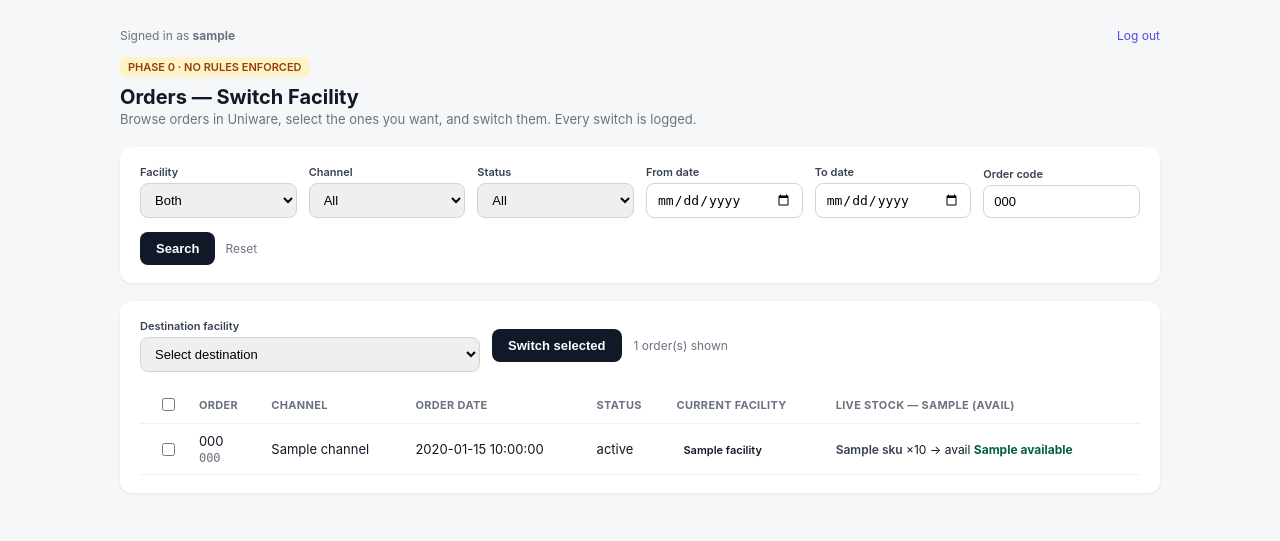
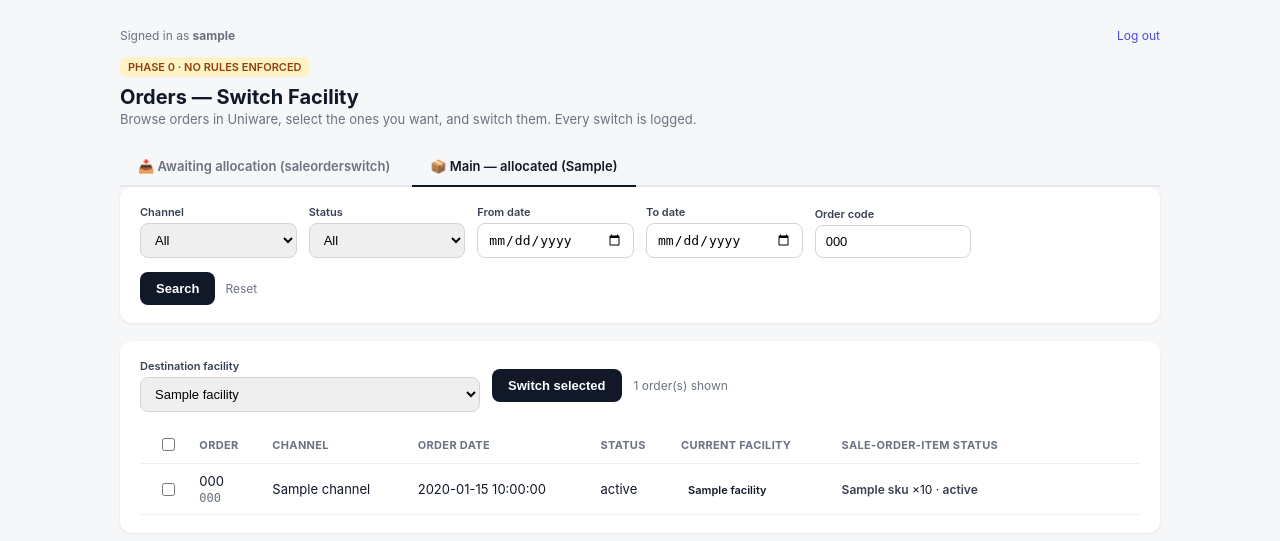
Before and after one commit to eswarmediboina-jpg/Inventory-Allocation-Gate, a Flask app: template templates/index.html in a window 1280 px wide. Shown: the top 541 px of the page. Run offline with Flask 3, Linux system fonts and the light colour scheme; the template is opened without the code that fills it: most values are stand-ins (such as "Sample title", 1, 10 or a date in 2020).

Commit message:
Two tabs: awaiting-allocation queue (live stock) vs main (item status)
Replace the facility dropdown with two tabs matching the two workflows:
- saleorderswitch = allocation queue -> live zoukst stock per SKU + shift to main
- zoukst (main) = allocated orders -> per-sale-order-item status
Destination pre-selects the opposite facility; live inventory only fetched
on the queue tab.

```diff
--- a/app.py
+++ b/app.py
@@ -199,24 +199,28 @@ def index():
     }
 
     all_codes = [f["code"] for f in FACILITIES]
-    which = [filters["facility"]] if filters["facility"] in all_codes else all_codes
+    # Each tab is ONE facility. Default to the awaiting-allocation queue.
+    active_facility = filters["facility"] if filters["facility"] in all_codes else "saleorderswitch"
+    filters["facility"] = active_facility
+    # Queue tab (dummy) = decide + shift, shows live stock. Main tab (zoukst)
+    # = allocated orders, shows per-item status.
+    is_queue = (active_facility != MAIN_FACILITY)
 
     orders = []
     search_error = None
     try:
-        for fac in which:
-            res = search_sale_orders(
-                token,
-                facility_code=fac,
-                channel=filters["channel"] or None,
-                status=filters["status"] or None,
-                from_date=_iso_start(filters["from_date"]),
-                to_date=_iso_end(filters["to_date"]),
-                display_order_code=filters["order_code"] or None,
-            )
-            for el in res["elements"]:
-                el["_facility"] = fac
-                orders.append(el)
+        res = search_sale_orders(
+            token,
+            facility_code=active_facility,
+            channel=filters["channel"] or None,
+            status=filters["status"] or None,
+            from_date=_iso_start(filters["from_date"]),
+            to_date=_iso_end(filters["to_date"]),
+            display_order_code=filters["order_code"] or None,
+        )
+        for el in res["elements"]:
+            el["_facility"] = active_facility
+            orders.append(el)
     except Exception as e:
         search_error = str(e)
 
@@ -238,23 +242,25 @@ def index():
         for o, items in zip(orders, per_order_items):
             o["_items"] = items
 
-        skus = sorted({it["sku"] for o in orders for it in o["_items"] if it.get("sku")})
-        inv = {}
-        if skus:
-            try:
-                inv = get_inventory_snapshot(token, skus, MAIN_FACILITY)
-            except Exception as e:
-                inv_error = str(e)
-        for o in orders:
-            for it in o["_items"]:
-                st = inv.get(it.get("sku"), {})
-                it["available"] = st.get("available")
-                it["blocked"] = st.get("blocked")
-                it["short"] = (
-                    it.get("available") is not None
-                    and it.get("qty") is not None
-                    and it["available"] < it["qty"]
-                )
+        # Live inventory only matters on the queue tab (the allocation decision).
+        if is_queue:
+            skus = sorted({it["sku"] for o in orders for it in o["_items"] if it.get("sku")})
+            inv = {}
+            if skus:
+                try:
+                    inv = get_inventory_snapshot(token, skus, MAIN_FACILITY)
+                except Exception as e:
+                    inv_error = str(e)
+            for o in orders:
+                for it in o["_items"]:
+                    st = inv.get(it.get("sku"), {})
+                    it["available"] = st.get("available")
+                    it["blocked"] = st.get("blocked")
+                    it["short"] = (
+                        it.get("available") is not None
+                        and it.get("qty") is not None
+                        and it["available"] < it["qty"]
+                    )
 
     return render_template(
         "index.html",
@@ -265,6 +271,8 @@ def index():
         search_error=search_error,
         inv_error=inv_error,
         main_facility=MAIN_FACILITY,
+        tab=active_facility,
+        is_queue=is_queue,
         filters=filters,
     )
 
--- a/templates/index.html
+++ b/templates/index.html
@@ -39,6 +39,11 @@
   .stk.short, .stk.short .av { color:#991b1b; }
   .muted { color:#9ca3af; }
   th.stockcol, td.stockcol { min-width:230px; }
+  .istat { font-weight:600; color:#374151; }
+  .tabs { display:flex; gap:4px; margin:18px 0 0; border-bottom:2px solid #e5e7eb; }
+  .tabs a { padding:11px 18px; font-size:13px; font-weight:600; color:#6b7280; text-decoration:none; border-bottom:2px solid transparent; margin-bottom:-2px; }
+  .tabs a.active { color:#111827; border-bottom-color:#111827; }
+  .tabs a:hover { color:#111827; }
 </style>
 </head>
 <body>
@@ -51,18 +56,15 @@
   <h1>Orders — Switch Facility</h1>
   <p class="sub">Browse orders in Uniware, select the ones you want, and switch them. Every switch is logged.</p>
 
+  <div class="tabs">
+    <a href="/?facility=saleorderswitch" class="{% if is_queue %}active{% endif %}">📥 Awaiting allocation (saleorderswitch)</a>
+    <a href="/?facility={{ main_facility }}" class="{% if not is_queue %}active{% endif %}">📦 Main — allocated ({{ main_facility }})</a>
+  </div>
+
   <!-- Filters -->
   <div class="panel">
     <form method="get" action="/" class="filters">
-      <div>
-        <label>Facility</label>
-        <select name="facility">
-          <option value="">Both</option>
-          {% for f in facilities %}
-          <option value="{{ f.code }}" {% if filters.facility == f.code %}selected{% endif %}>{{ f.code }}</option>
-          {% endfor %}
-        </select>
-      </div>
+      <input type="hidden" name="facility" value="{{ filters.facility }}">
       <div>
         <label>Channel</label>
         <select name="channel">
@@ -114,9 +116,8 @@
         <div>
           <label>Destination facility</label>
           <select name="target_facility" required>
-            <option value="" disabled selected>Select destination</option>
             {% for f in facilities %}
-            <option value="{{ f.code }}">{{ f.label }}</option>
+            <option value="{{ f.code }}" {% if f.code != tab %}selected{% endif %}>{{ f.label }}</option>
             {% endfor %}
           </select>
         </div>
@@ -134,7 +135,11 @@
             <th>Order date</th>
             <th>Status</th>
             <th>Current facility</th>
+            {% if is_queue %}
             <th class="stockcol">Live stock — {{ main_facility }} (avail)</th>
+            {% else %}
+            <th class="stockcol">Sale-order-item status</th>
+            {% endif %}
           </tr>
         </thead>
         <tbody>
@@ -148,10 +153,16 @@
             <td><span class="fac {{ o._facility }}">{{ o._facility }}</span></td>
             <td class="stockcol">
               {% for it in o._items %}
+                {% if is_queue %}
                 <div class="stk {% if it.short %}short{% endif %}">
                   <span class="sku">{{ it.sku or '—' }}</span> ×{{ it.qty }} → avail
                   <span class="av">{{ it.available if it.available is not none else '?' }}</span>{% if it.short %} ⚠ short{% endif %}
                 </div>
+                {% else %}
+                <div class="stk">
+                  <span class="sku">{{ it.sku or '—' }}</span> ×{{ it.qty }} · <span class="istat">{{ it.status or '—' }}</span>
+                </div>
+                {% endif %}
               {% else %}
                 <span class="muted">—</span>
               {% endfor %}
--- a/uniware_client.py
+++ b/uniware_client.py
@@ -233,6 +233,7 @@ def get_sale_order_line_items(sale_order_code: str, access_token: str, facility_
             "code": it.get("code"),
             "sku": it.get("itemSku"),
             "qty": it.get("quantity") or 1,
+            "status": it.get("statusCode") or it.get("status") or "",
         })
     return out
 
```
